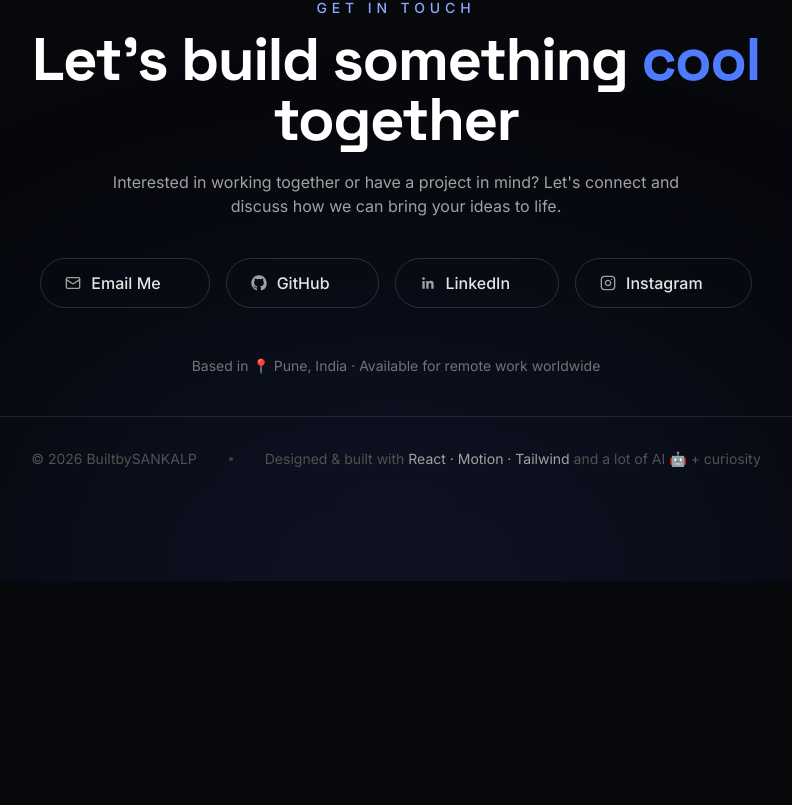
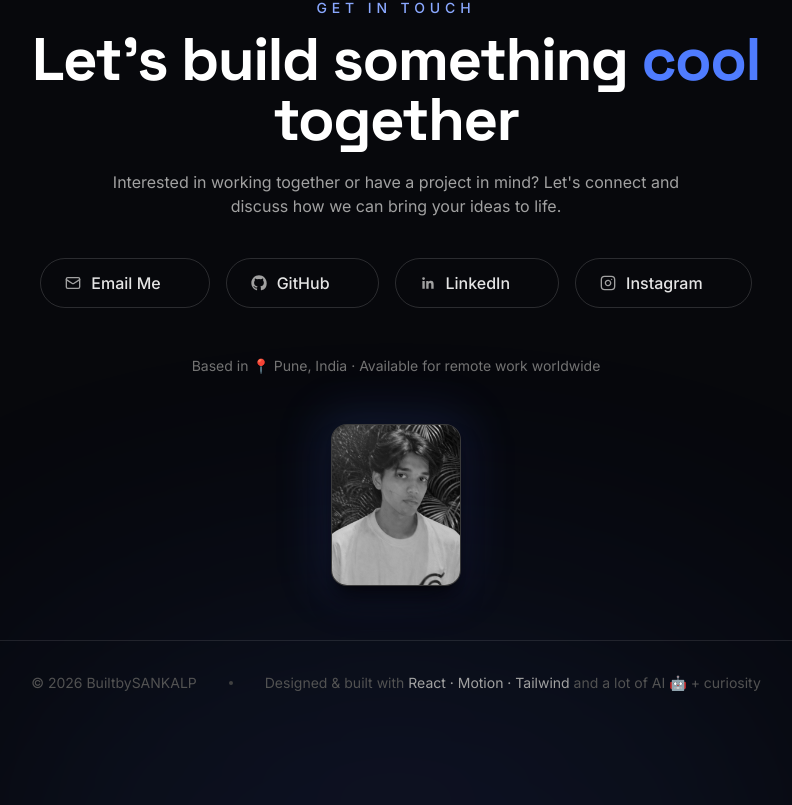
Before and after one commit to SankalpPandey-56/builtbysankalp-portfolio, a React (Vite) app: page / in a window 1280 px wide. Shown: the part 6622-7427 px from the top of the page, without its empty margins (244-1036 px from the left). Before the commit the page ends 7203 px from the top, so only its background shows below. Built offline with nearby package versions, Linux system fonts and the light colour scheme.

Commit message:
feat: move profile photo to the contact footer

```diff
--- a/components/Contact.tsx
+++ b/components/Contact.tsx
@@ -1,5 +1,7 @@
+import { motion } from 'motion/react'
 import { site } from '@/data/site'
 import { ArrowUpRightIcon, GithubIcon, InstagramIcon, LinkedinIcon, MailIcon } from '@/components/icons'
+import { Spotlight } from '@/components/core/spotlight'
 
 const socials = [
   { label: 'Email Me', href: `mailto:${site.email}`, Icon: MailIcon },
@@ -45,7 +47,29 @@ export default function Contact() {
           Based in 📍 {site.location} · Available for remote work worldwide
         </p>
 
-        <div className="mt-10 flex flex-col items-center justify-center gap-3 border-t border-white/10 pt-8 text-sm text-neutral-600 sm:flex-row sm:gap-8">
+        {/* photo — bottom of the site */}
+        <motion.div
+          initial={{ opacity: 0, y: 24 }}
+          whileInView={{ opacity: 1, y: 0 }}
+          viewport={{ once: true, amount: 0.2 }}
+          transition={{ duration: 0.6, ease: [0.21, 0.65, 0.32, 0.99] }}
+          className="relative mt-12 inline-block"
+        >
+          <a href="#about" data-cursor="photo" aria-label={`More about ${site.firstName}`} className="group relative block">
+            <div className="absolute -inset-3 rounded-3xl bg-gradient-to-br from-accent/25 to-indigo-500/15 opacity-60 blur-xl transition-opacity duration-500 group-hover:opacity-90" aria-hidden="true" />
+            <div className="relative overflow-hidden rounded-2xl border border-white/15 bg-neutral-900 shadow-xl shadow-black/50">
+              <img
+                src={site.photo}
+                alt={`Portrait of ${site.firstName}`}
+                loading="lazy"
+                className="aspect-[4/5] w-28 object-cover grayscale transition-all duration-700 group-hover:scale-105 group-hover:grayscale-0 sm:w-32"
+              />
+              <Spotlight className="absolute inset-0" size={180} springOptions={{ stiffness: 200, damping: 20 }} />
+            </div>
+          </a>
+        </motion.div>
+
+        <div className="mt-12 flex flex-col items-center justify-center gap-3 border-t border-white/10 pt-8 text-sm text-neutral-600 sm:flex-row sm:gap-8">
           <span>© 2026 {site.brand}</span>
           <span className="hidden h-1 w-1 rounded-full bg-neutral-700 sm:block" />
           <span>
```
